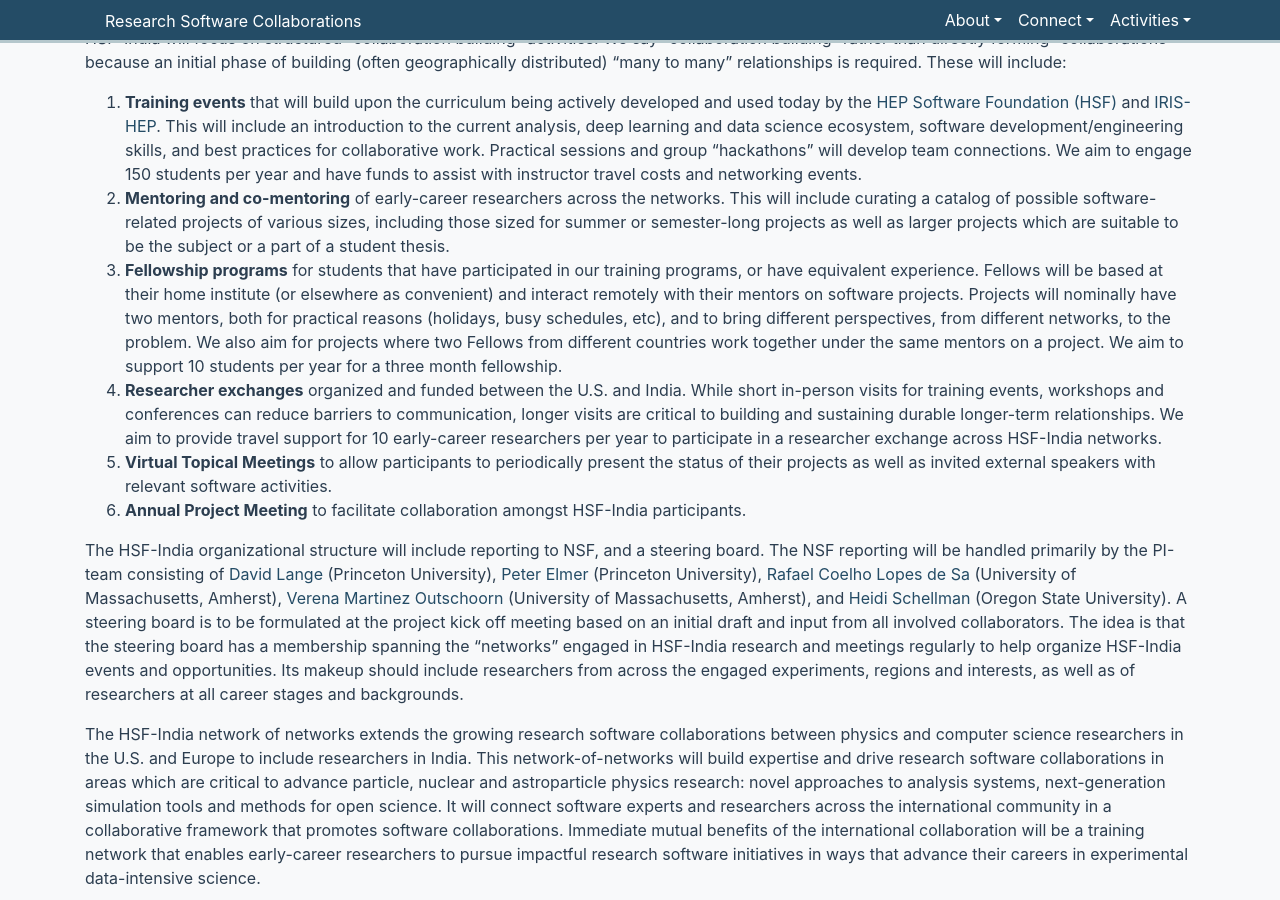
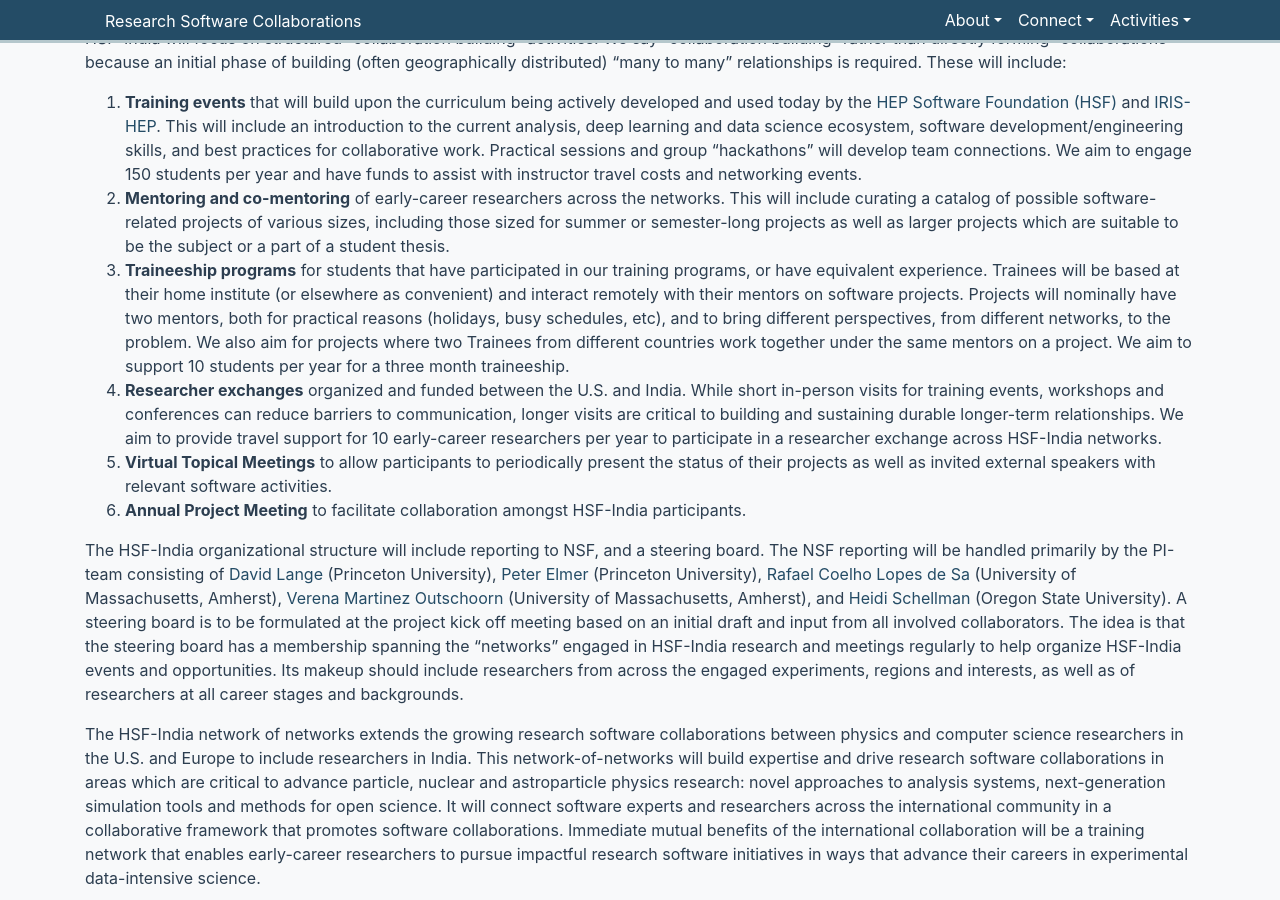
Before and after one commit to research-software-collaborations/research-software-collaborations.github.io, a Jekyll site: the page built from pages/about/overview.md, in a window 1280 px wide and 900 px high, scrolled down 1068 px. Built offline with Jekyll 4.4.1, drawn with Linux system fonts in a browser that asks for light colours; cached includes are drawn as plain includes.

Commit message:
update to "Trainee"

```diff
--- a/pages/about/overview.md
+++ b/pages/about/overview.md
@@ -92,7 +92,7 @@ These will include:
 
   1. **Training events** that will build upon the curriculum being
      actively developed and used today by the
-     [HEP Software Foundation (HSF)](https://hepsoftwarefoundation.org)
+     [HEP Software Foundation (HSF)](https://hepsoftwarefoundation.org/workinggroups/training.html)
       and [IRIS-HEP](https://iris-hep.org). This
      will include an introduction to the current analysis, deep learning
      and data science ecosystem, software development/engineering
@@ -105,16 +105,16 @@ These will include:
      software-related projects of various sizes, including those sized
      for summer or semester-long projects as well as larger projects
      which are suitable to be the subject or a part of a student thesis.
-  1. **Fellowship programs** for students that have participated in our
-     training programs, or have equivalent experience. Fellows will
+  1. **Traineeship programs** for students that have participated in our
+     training programs, or have equivalent experience. Trainees will
      be based at their home institute (or elsewhere as convenient) and
      interact remotely with their mentors on software projects. Projects
      will nominally have two mentors, both for practical reasons
      (holidays, busy schedules, etc), and to bring different perspectives,
      from different networks, to the problem. We also aim for projects
-     where two Fellows from different countries work together under
+     where two Trainees from different countries work together under
      the same mentors on a project. We aim to support 10 students per
-     year for a three month fellowship.
+     year for a three month traineeship.
   1. **Researcher exchanges** organized and funded between the U.S. and
      India. While short in-person visits for training events, workshops
      and conferences can reduce barriers to communication, longer
```
